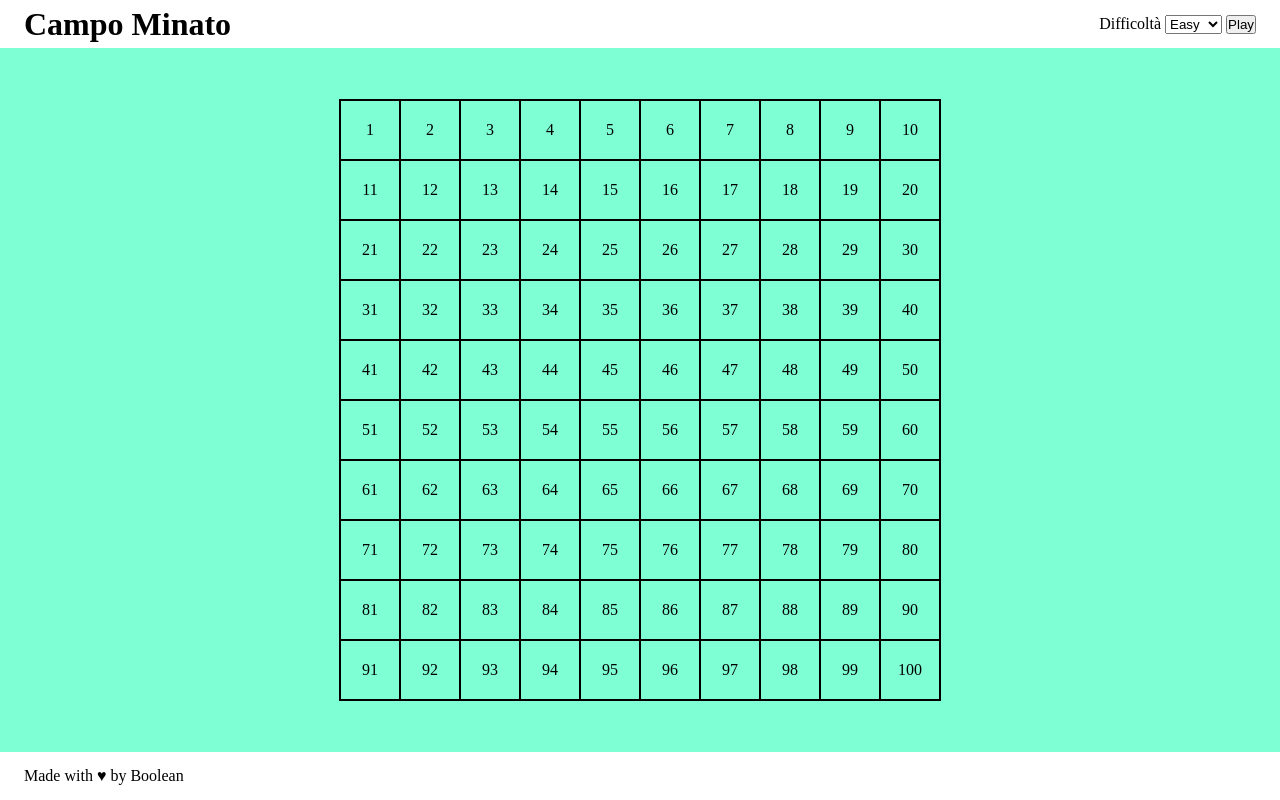
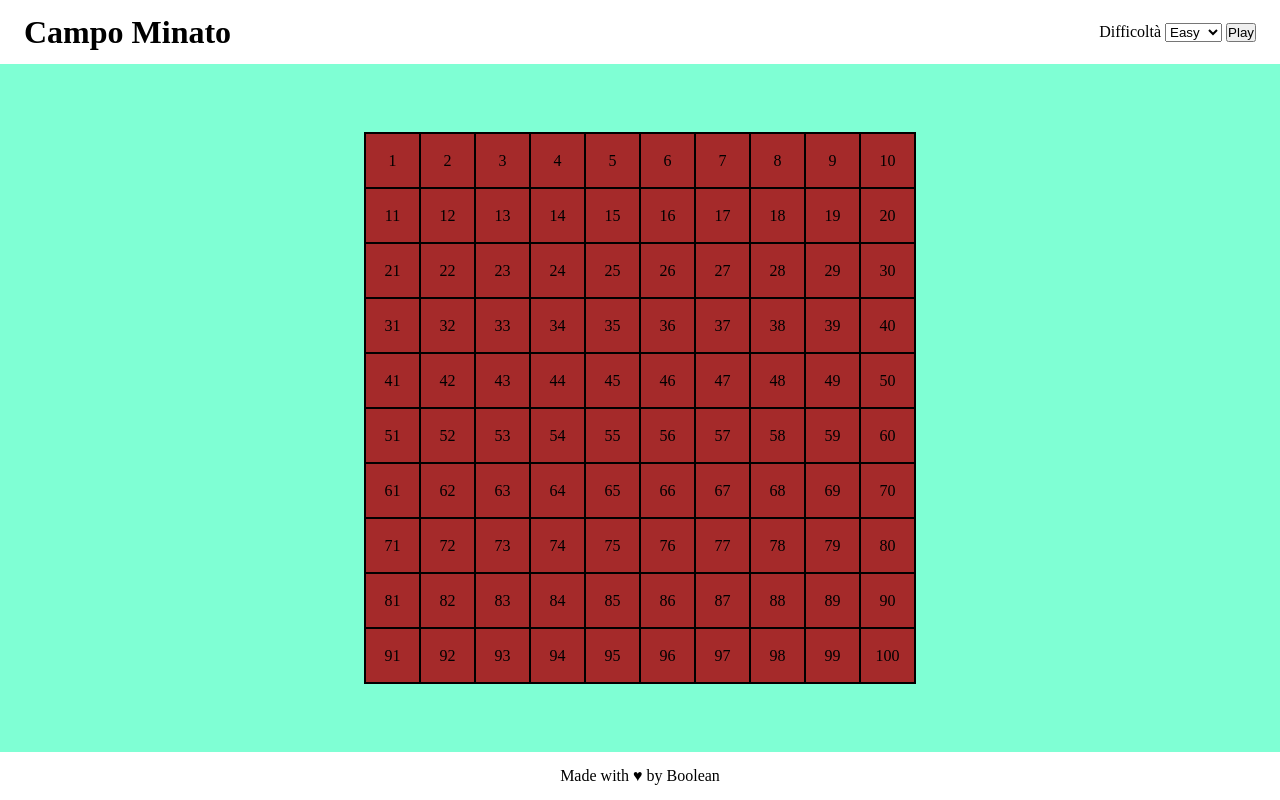
Before and after one commit to Domenic0Ferrari/js-campominato-dom, a plain HTML site: page js-campominato-grid-master/index.html in a window 1280 px wide. Both pictures are taken after a click on the button "Play". Drawn offline with Linux system fonts and the light colour scheme.

Commit message:
add style to footer

```diff
--- a/js-campominato-grid-master/style.css
+++ b/js-campominato-grid-master/style.css
@@ -1,38 +1,37 @@
+/* GENERAL STYLE */
+
 * {
 	margin: 0;
 	padding: 0;
 	box-sizing: border-box;
 }
 
+/* HEADER */
+
 header {
 	display: flex;
 	justify-content: space-between;
 	align-items: center;
 	padding-inline: 1.5rem;
-	height: 3rem;
+	height: 4rem;
 }
+
+/* MAIN */
 
 main {
 	display: flex;
 	justify-content: center;
 	align-items: center;
-	height: calc(100vh - 6rem);
+	height: calc(100vh - 7rem);
 	background-color: #7FFFD4;
-}
-
-footer {
-	display: flex;
-	align-items: center;
-	padding-inline: 1.5rem;
-	height: 3rem;
 }
 
 .grid {
 	--sideSquare: 10;
 	display: flex;
 	flex-wrap: wrap;
-	width: 600px;
-	height: 600px;
+	width: 550px;
+	height: 550px;
 	border: 1px solid black;
 	box-sizing: content-box;
 }
@@ -47,6 +46,7 @@ footer {
 	justify-content: center;
 	align-items: center;
 	cursor: pointer;
+	background-color: brown;
 }
 
 .clicked {
@@ -56,3 +56,13 @@ footer {
 .hidden {
 	display: none;
 }
+
+/* FOOTER */
+
+footer {
+	display: flex;
+	align-items: center;
+	padding-inline: 1.5rem;
+	height: 3rem;
+	justify-content: center;
+}
```
Also changed, not shown: js-campominato-grid-master/script.js (+2 -15 lines).
